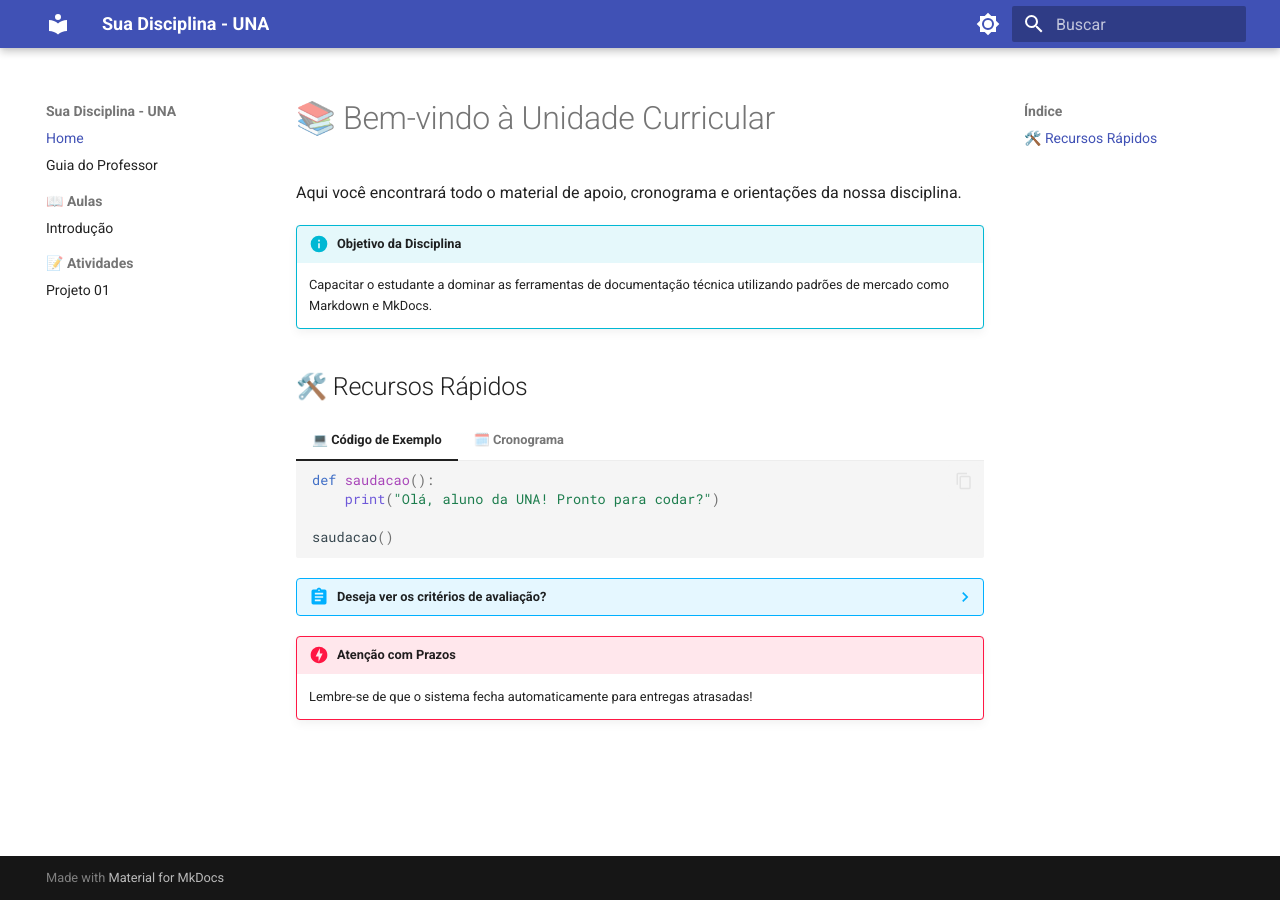
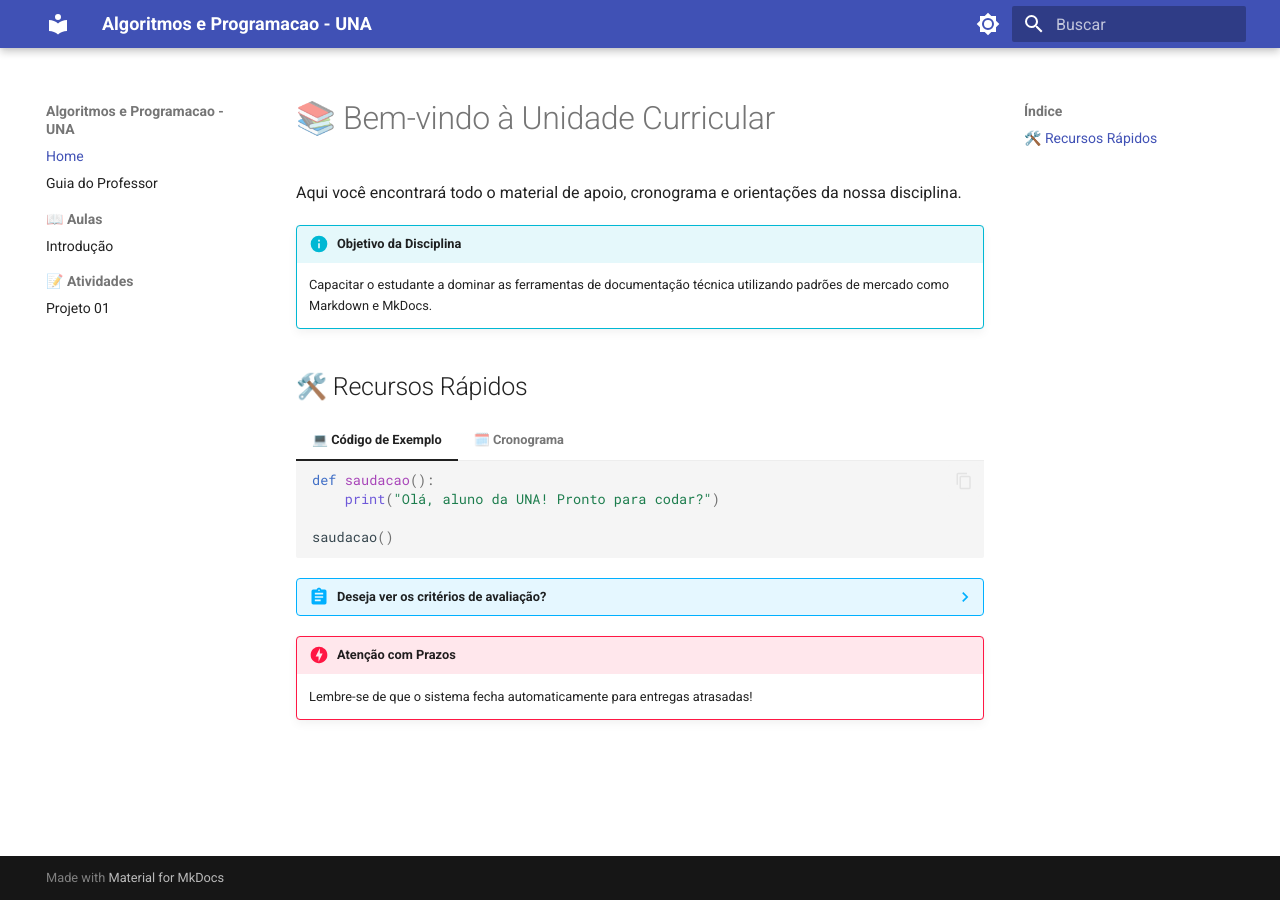
Before and after one commit to danhpaiva/una-algprog-mkdocs-202601, an MkDocs documentation site: the page built from docs/index.md, in a window 1280 px wide. Built offline with MkDocs 1.6.1 and Material for MkDocs 9.7.7, drawn with Linux system fonts in a browser that asks for light colours.

```diff
--- a/mkdocs.yml
+++ b/mkdocs.yml
@@ -1,5 +1,5 @@
-site_name: "Sua Disciplina - UNA"
-site_url: https://danhpaiva.github.io/una-uc-mkdocs-template/
+site_name: "Algoritmos e Programacao - UNA"
+site_url: https://danhpaiva.github.io/una-algprog-mkdocs-202601
 site_author: Daniel Paiva
 
 theme:
```
